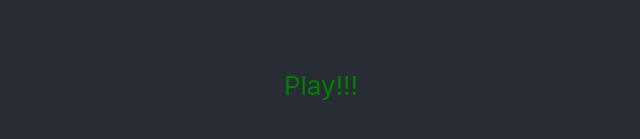
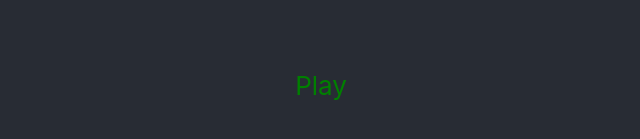
Before and after one commit to NickE27/nicky-training, a React (Create React App) app: page / in a window 1280 px wide. Shown: the part 315-454 px from the top of the page, without its empty margins (319-959 px from the left). Built offline with nearby package versions, Linux system fonts and the light colour scheme.

Commit message:
Removed exclamation marks

```diff
--- a/src/App.js
+++ b/src/App.js
@@ -40,7 +40,7 @@ const App = () => {
             playingId !== null ? "play-button-playing" : ""
           }`}
         >
-          {playingId !== null ? "Stop" : "Play!!!"}
+          {playingId !== null ? "Stop" : "Play"}
         </div>
 
         {sound && sound.duration() > 0 && (
```
